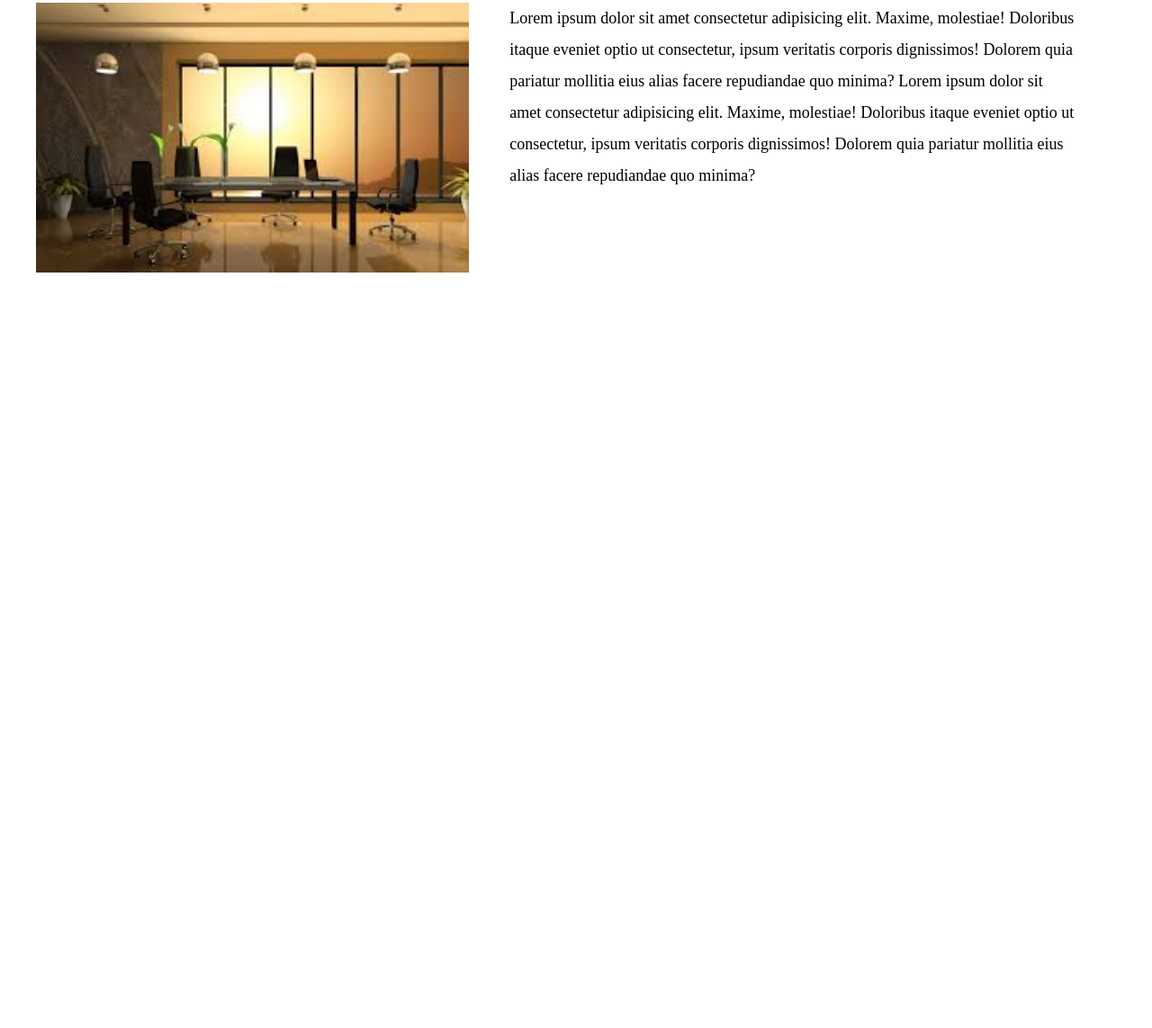
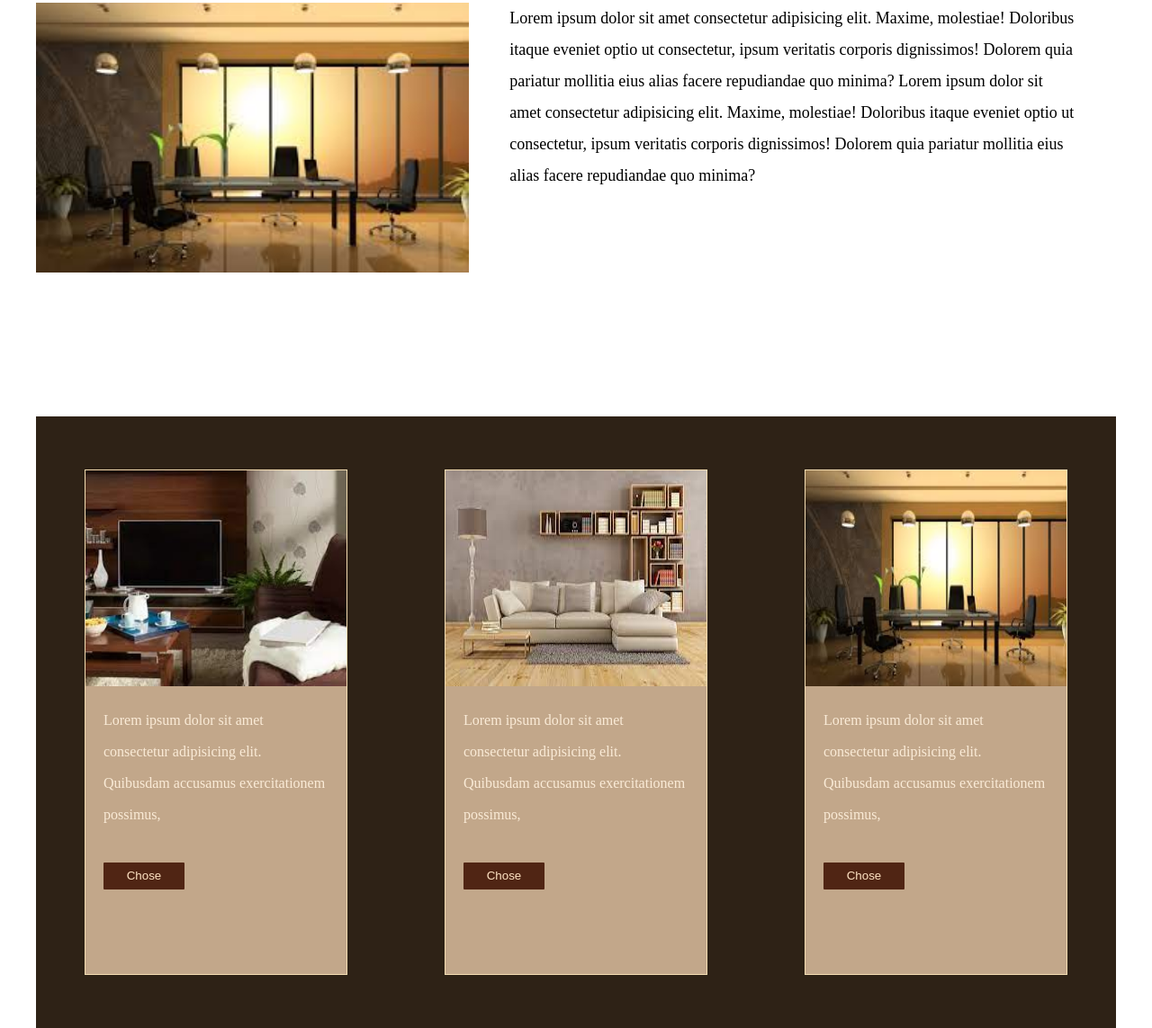
Before and after one commit to MustafaDevekopar/HotelCss, a plain HTML site: page index.html in a window 1280 px wide. Shown: the part 3251-4394 px from the top of the page at 90% size. Before the commit the page ends 3644 px from the top, so only its background shows below. Drawn offline with Linux system fonts and the light colour scheme.

Commit message:
Repet Carts section

```diff
--- a/index.html
+++ b/index.html
@@ -98,6 +98,37 @@
             </div>
 
         </section>
+
+
+        <!-- ===== catrs sec 2===== -->
+        <section class="carts">
+
+            <div class="cart">
+                <img src="images/img2.jpg" alt="">
+                <p>Lorem ipsum dolor sit amet consectetur adipisicing elit.
+                    Quibusdam accusamus exercitationem possimus,
+                </p>
+                <button> Chose</button>
+
+            </div>
+            <div class="cart">
+                <img src="images/img9.jpg" alt="">
+                <p>Lorem ipsum dolor sit amet consectetur adipisicing elit.
+                    Quibusdam accusamus exercitationem possimus,
+                </p>
+                <button> Chose</button>
+
+            </div>
+            <div class="cart">
+                <img src="images/img6.jpg" alt="">
+                <p>Lorem ipsum dolor sit amet consectetur adipisicing elit.
+                    Quibusdam accusamus exercitationem possimus,
+                </p>
+                <button> Chose</button>
+
+            </div>
+
+        </section>
     </div>
 
 
```
